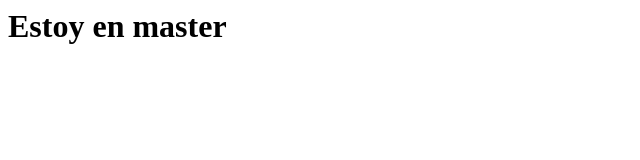
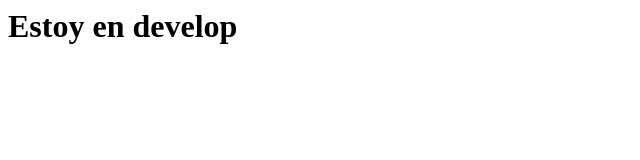
Before and after one commit to elenamm12/Quiz-1, a plain HTML site: page index.html in a window 1280 px wide. Shown: the full height of the page, 0-640 px from the left. Drawn offline with Linux system fonts and the light colour scheme.

Commit message:
commit a branch

```diff
--- a/index.html
+++ b/index.html
@@ -6,6 +6,6 @@
     <title>Document</title>
 </head>
 <body>
-    <h1>Estoy en master</h1>
+    <h1>Estoy en develop</h1>
 </body>
 </html>
```
